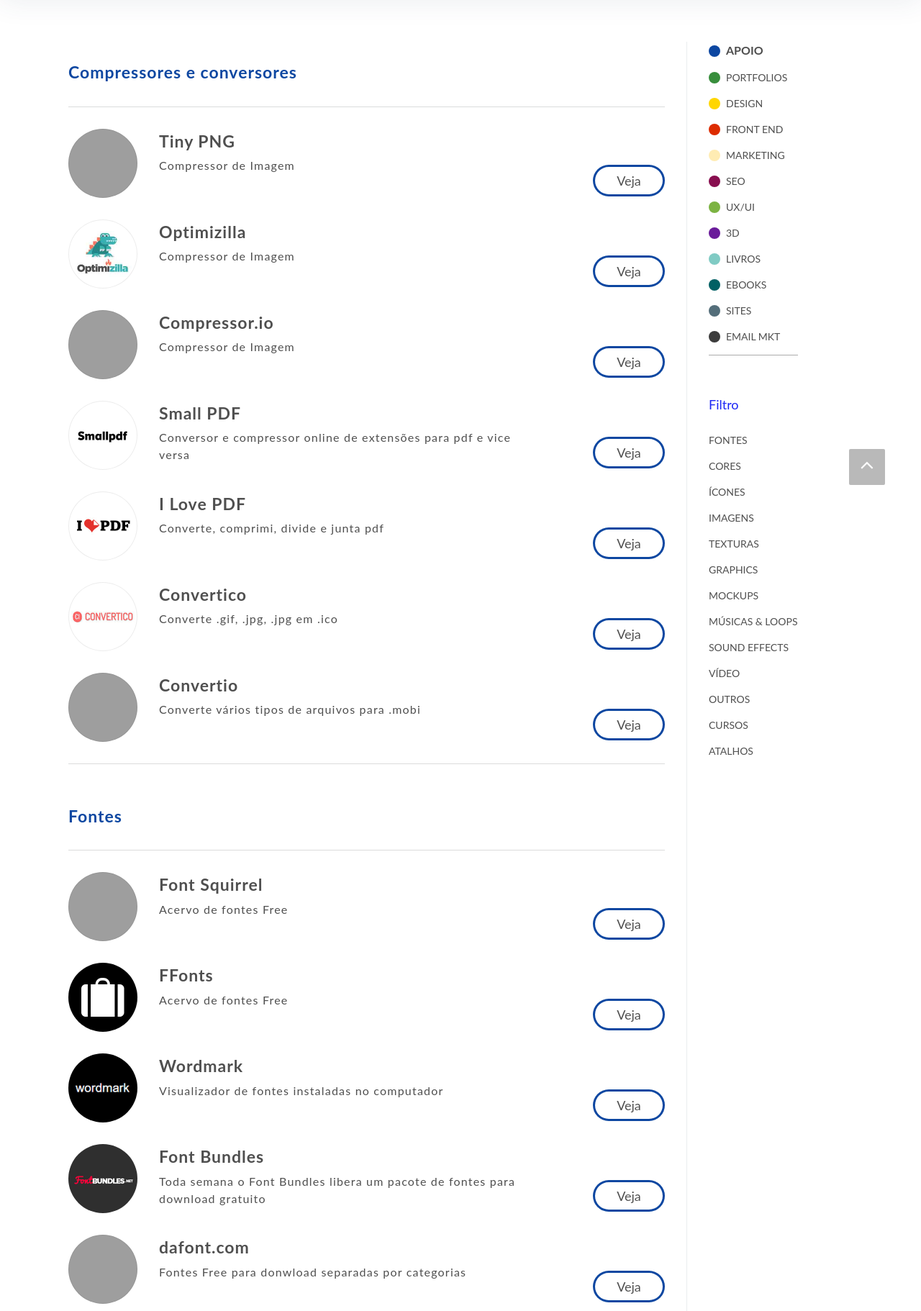
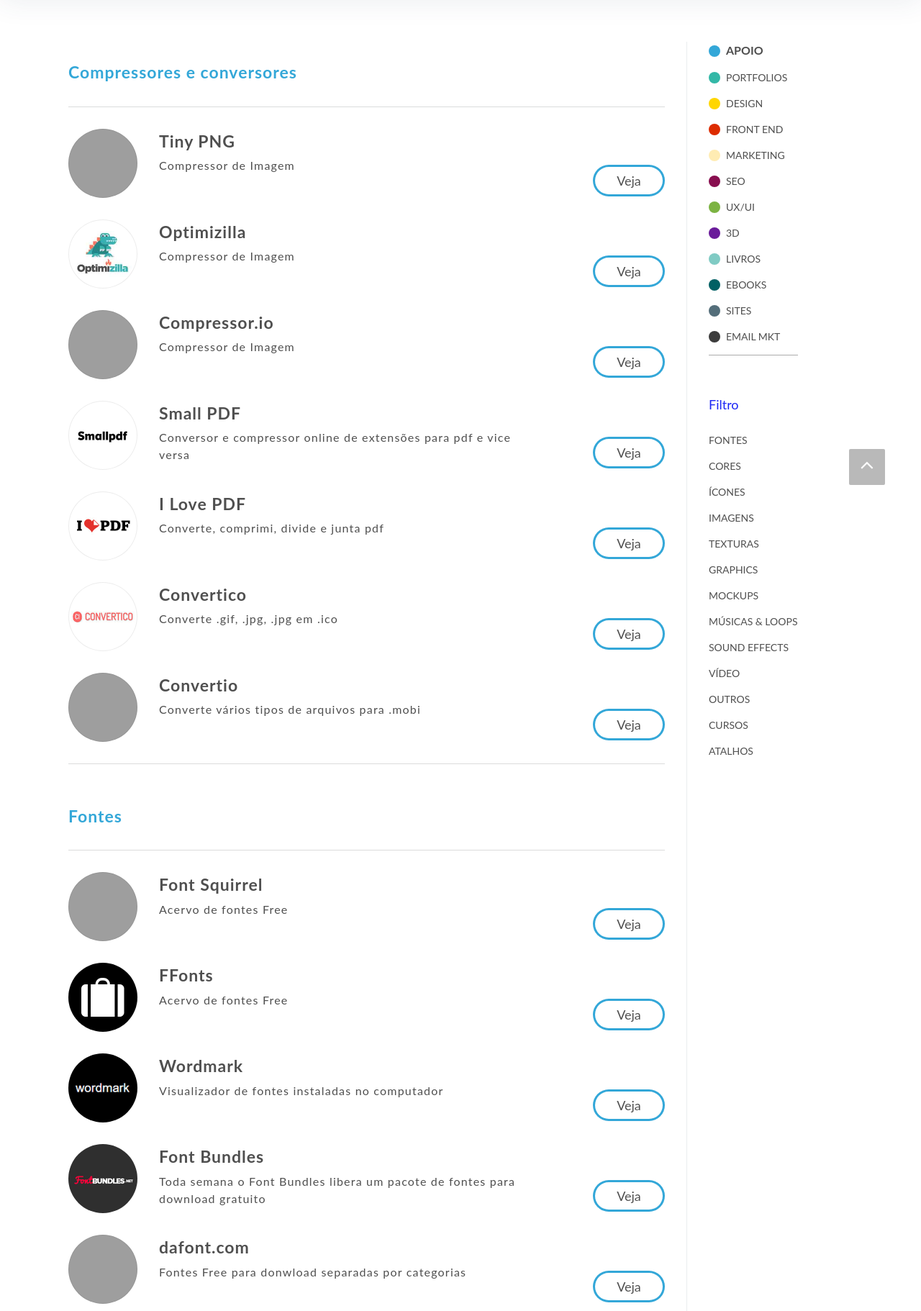
Before and after one commit to RobsonVinicius/robsondesigner, a PHP site: page /my/paginas/apoio/index.html in a window 1280 px wide. Shown: the part 98-1920 px from the top of the page at 72% size. Run offline with PHP 8.4, Linux system fonts and the light colour scheme; grey boxes are pictures that could not be loaded.

Commit message:
Mudança de cor dos títulos, botões e bullet da sessão Apoio e Portfolio

```diff
--- a/my/base/css/mystyle.css
+++ b/my/base/css/mystyle.css
@@ -24,11 +24,11 @@
 	}
 
 .fa-laptop {
-	color: #ffbf99;
+	color: #f7b892;
 	}
 
 .fa-cube {
-	color: #e4d5cc;
+	color: #ad343a;
 	}
 
 .fa-book {
@@ -96,11 +96,11 @@ header h1{
 	}
 
 .color-apoio  {
-	color: #0D47A1;
+	color: #33A7D8;
 	}
 
 .color-portfolio  {
-	color: #388E3C;
+	color: #33B8A7;
 	}
 
 .color-filtro{
--- a/my/base/css/style-motherbase.css
+++ b/my/base/css/style-motherbase.css
@@ -441,11 +441,11 @@ main {
 	}
 
 .icons .resource-button {
-	box-shadow:#388E3C 0 0px 0px 3px inset
+	box-shadow:#33B8A7 0 0px 0px 3px inset
 	}
 
 .photoshop .resource-button {
-	box-shadow:#0D47A1 0 0px 0px 3px inset}
+	box-shadow:#33A7D8 0 0px 0px 3px inset}
 
 .sketch .resource-button {
 	box-shadow:#80CBC4 0 0px 0px 3px inset
@@ -717,13 +717,13 @@ footer .authors {
 		height:16px;
 		width:16px;
 		border-radius:50%;
-		background-color:#0D47A1}
+		background-color:#33A7D8}
 
 	.sidebar-navigation li:nth-of-type(2) .circle {
 		height:16px;
 		width:16px;
 		border-radius:50%;
-		background-color:#388E3C
+		background-color:#33B8A7
 		}
 
 	.sidebar-navigation li:nth-of-type(3) .circle {
@@ -800,12 +800,12 @@ footer .authors {
 
 	.icons .resource-button:hover {
 		color:#fff;
-		box-shadow:#388E3C 0 0px 0px 40px inset
+		box-shadow:#33B8A7 0 0px 0px 40px inset
 		}
 
 	.photoshop .resource-button:hover {
 		color:#fff;
-		box-shadow:#0D47A1 0 0px 0px 40px inset
+		box-shadow:#33A7D8 0 0px 0px 40px inset
 		}
 
 	.sketch .resource-button:hover {
```
